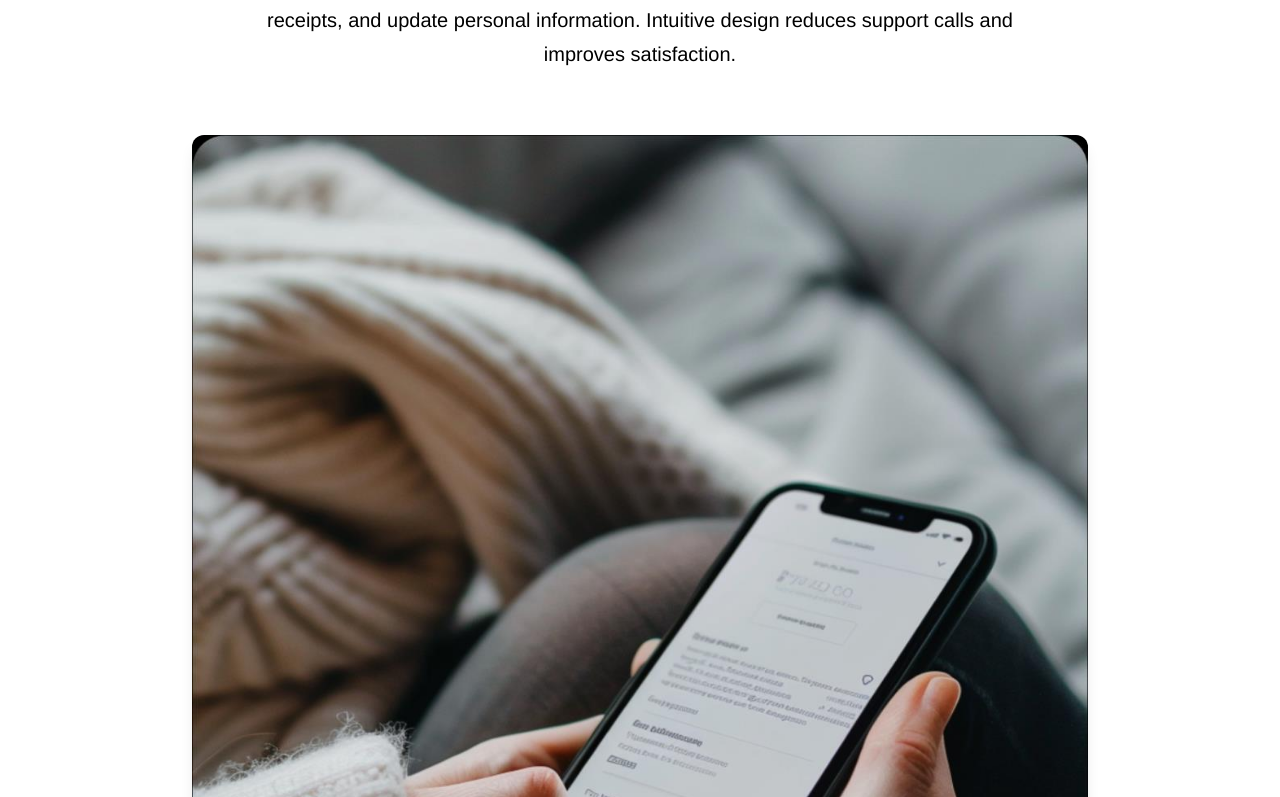
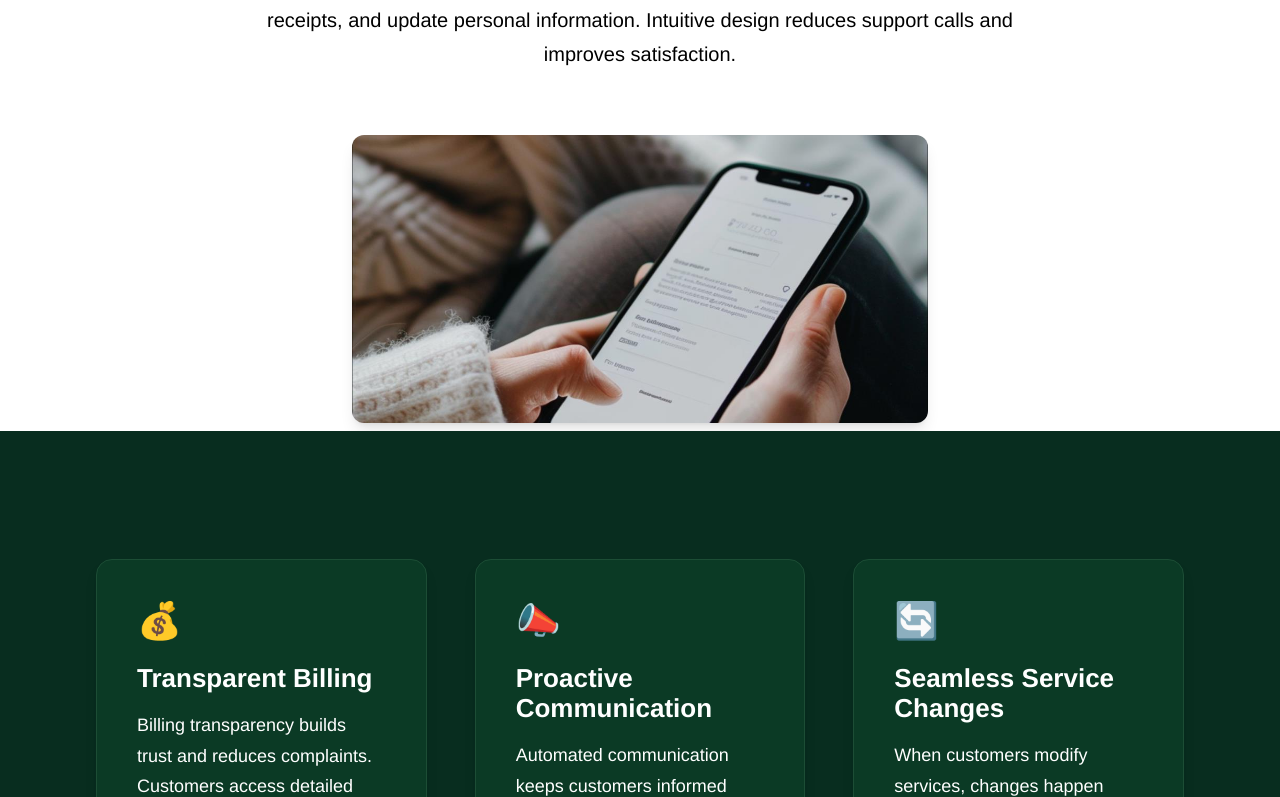
Before and after one commit to Sugaam-dev/NewPMRG_Solution, a React (Vite) app: page /pmrg-solution/customer-experience in a window 1280 px wide. Shown: the part 1443-2240 px from the top of the page. Built offline with nearby package versions, Linux system fonts and the light colour scheme.

Commit message:
customer experiance image fixe

```diff
--- a/index.html
+++ b/index.html
@@ -5,7 +5,7 @@
 
     <link rel="icon" href="/PMRGlogo.png" />
     <meta name="viewport" content="width=device-width, initial-scale=1.0" />
-    <title>pmrg-solution</title>
+    <title>PMRG-Solution</title>
   </head>
   <body>
     <div id="root"></div>
--- a/src/Components/Pages/PmrgSolution/CustomerExperience.jsx
+++ b/src/Components/Pages/PmrgSolution/CustomerExperience.jsx
@@ -74,11 +74,13 @@ export default function CustomerExperience() {
                     design reduces support calls and improves satisfaction.
                   </p>
 
-                  <img
-                    src={PortalPhone}
-                    alt="Customer Portal"
-                    className="rounded-xl w-full max-w-4xl mx-auto shadow-lg"
-                  />
+           <div className="mx-auto max-w-md md:max-w-lg lg:max-w-xl">
+  <img
+    src={PortalPhone}
+    alt="Customer Portal"
+    className="w-full h-56 md:h-64 lg:h-72 object-cover rounded-xl shadow-lg"
+  />
+</div>
                 </section>
 
 
```
